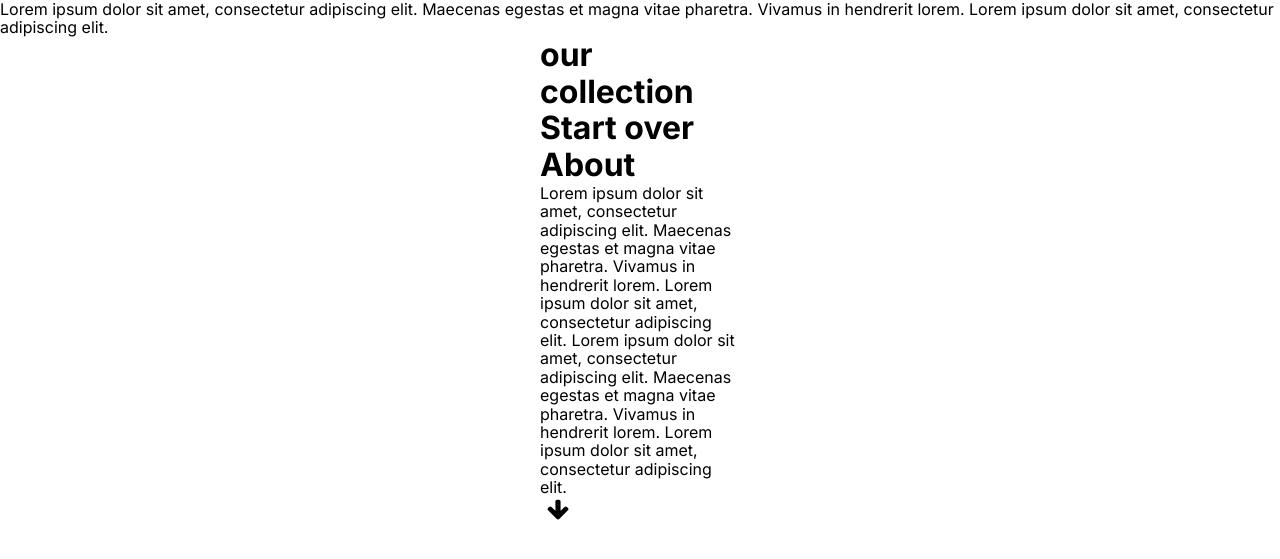
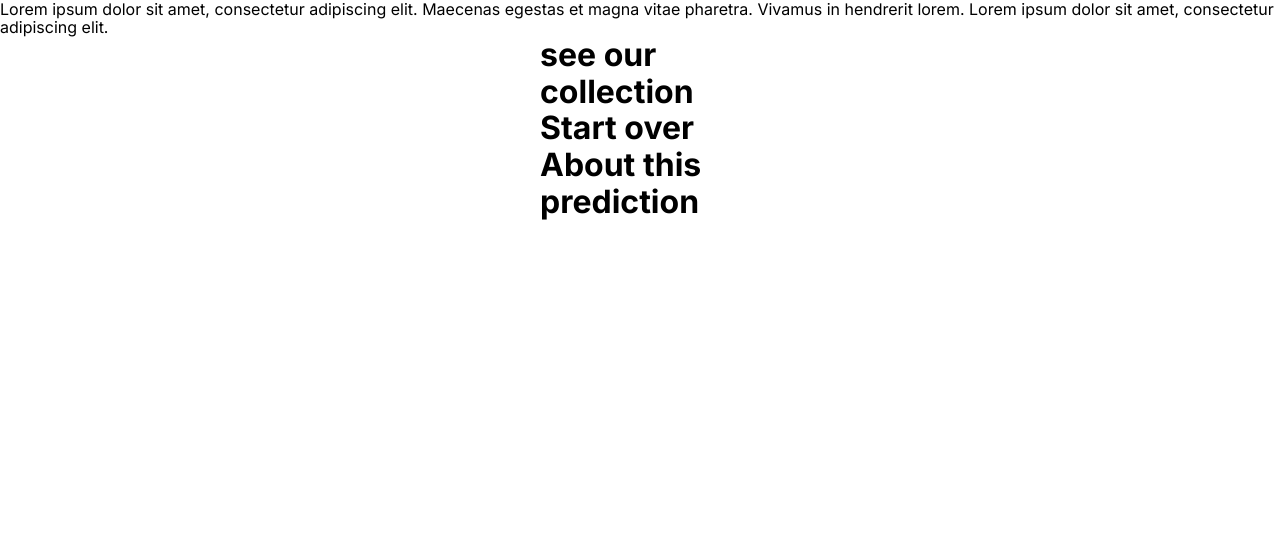
Before and after one commit to Niekwijs/lens-check, a Flask app: template templates/prediction-page.html in a window 1280 px wide. Shown: the part 184-743 px from the top of the page. Run offline with Flask 2, Linux system fonts and the light colour scheme; the template is opened without the code that fills it, so the values that code supplies are empty.

Commit message:
edited questions

```diff
--- a/templates/prediction-page.html
+++ b/templates/prediction-page.html
@@ -124,7 +124,7 @@
             </div>
             <div class="prediction-page-container5">
                 <h1 class="prediction-page-text06">
-                    <span>our collection</span>
+                    <span>see our collection</span>
                     <br/>
                 </h1>
             </div>
@@ -134,33 +134,12 @@
                     <br/>
                 </h1>
             </a>
-            <div class="prediction-page-container7">
-                <h1 class="prediction-page-text12">
-                    <span>About</span>
+            <a class="prediction-page-container6" href="{{ url_for('about') }}">
+                <h1 class="prediction-page-text09">
+                    <span>About this prediction</span>
                     <br/>
                 </h1>
-                <span class="prediction-page-text15">
-          <span>
-            Lorem ipsum dolor sit amet, consectetur adipiscing elit. Maecenas
-            egestas et magna vitae pharetra. Vivamus in hendrerit lorem. Lorem
-            ipsum dolor sit amet, consectetur adipiscing elit. Lorem ipsum dolor
-            sit amet, consectetur adipiscing elit. Maecenas egestas et magna
-            vitae pharetra. Vivamus in hendrerit lorem. Lorem ipsum dolor sit
-            amet, consectetur adipiscing elit.
-          </span>
-          <br/>
-        </span>
-                <button class="button prediction-page-button">
-                    <svg
-                            viewBox="0 0 950.8571428571428 1024"
-                            class="prediction-page-icon"
-                    >
-                        <path
-                                d="M920.571 475.429c0 19.429-8 38.286-21.143 51.429l-372 372.571c-13.714 13.143-32.571 21.143-52 21.143s-38.286-8-51.429-21.143l-372-372.571c-13.714-13.143-21.714-32-21.714-51.429s8-38.286 21.714-52l42.286-42.857c13.714-13.143 32.571-21.143 52-21.143s38.286 8 51.429 21.143l168 168v-402.286c0-40 33.143-73.143 73.143-73.143h73.143c40 0 73.143 33.143 73.143 73.143v402.286l168-168c13.143-13.143 32-21.143 51.429-21.143s38.286 8 52 21.143l42.857 42.857c13.143 13.714 21.143 32.571 21.143 52z"
-                        ></path>
-                    </svg>
-                </button>
-            </div>
+            </a>
         </div>
     </div>
 </div>
```
